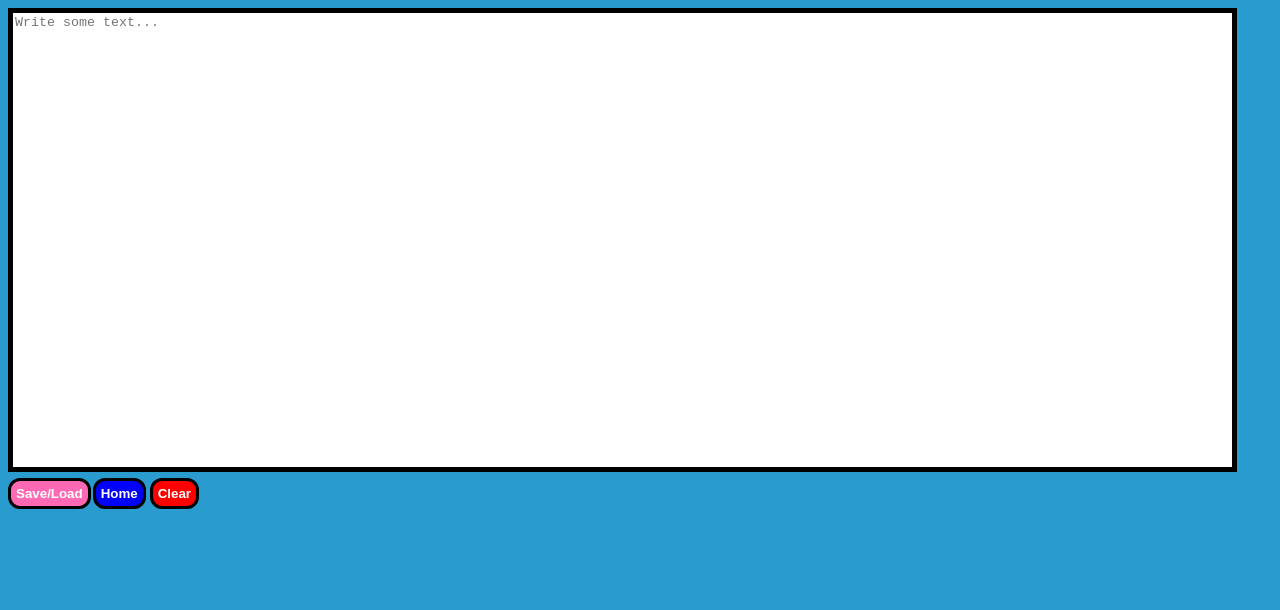
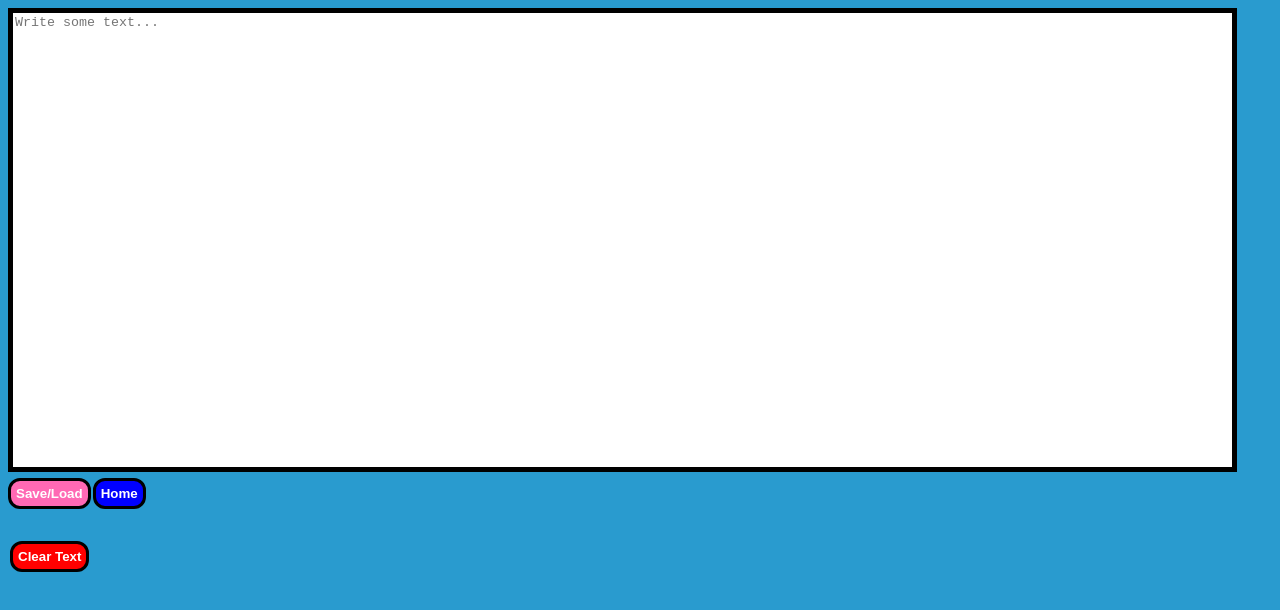
Before and after one commit to michael-a7/Note-Project, a React (Create React App) app: page /notes in a window 1280 px wide. Shown: the top 610 px of the page. Built offline with nearby package versions, Linux system fonts and the light colour scheme.

Commit message:
reworked clear button

```diff
--- a/src/App/NotePad.js
+++ b/src/App/NotePad.js
@@ -109,7 +109,7 @@ export function NotePad() {
   }
 
   function wipeSave(event) {
-    setSaveArray([]);
+    setText("");
   }
   return (
     <div>
@@ -155,9 +155,11 @@ export function NotePad() {
           Home
         </Link>
       </button>
-      <button className="click3" onClick={wipeSave}>
-        Clear
-      </button>
+      <div>
+        <button className="click3" onClick={wipeSave}>
+          Clear Text
+        </button>
+      </div>
     </div>
   );
 }
--- a/src/App/style.css
+++ b/src/App/style.css
@@ -29,6 +29,7 @@ input {
   border: black 3px solid;
   padding: 5px;
   margin: 2px;
+  margin-top: 30px;
   font-weight: bold;
   color: white;
 }
```
Also changed, not shown: 1 other file (tests, documents, lock files or other folders).
